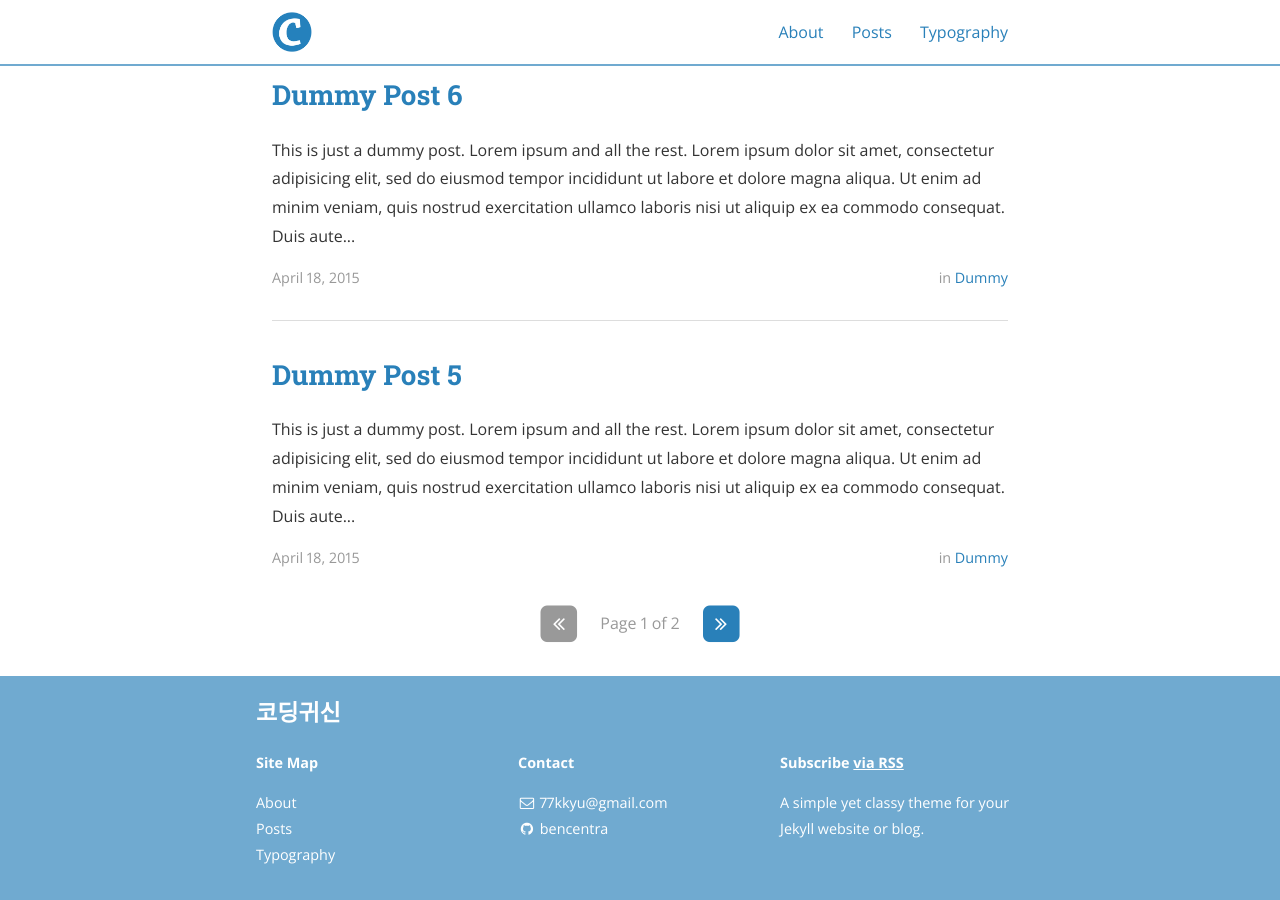
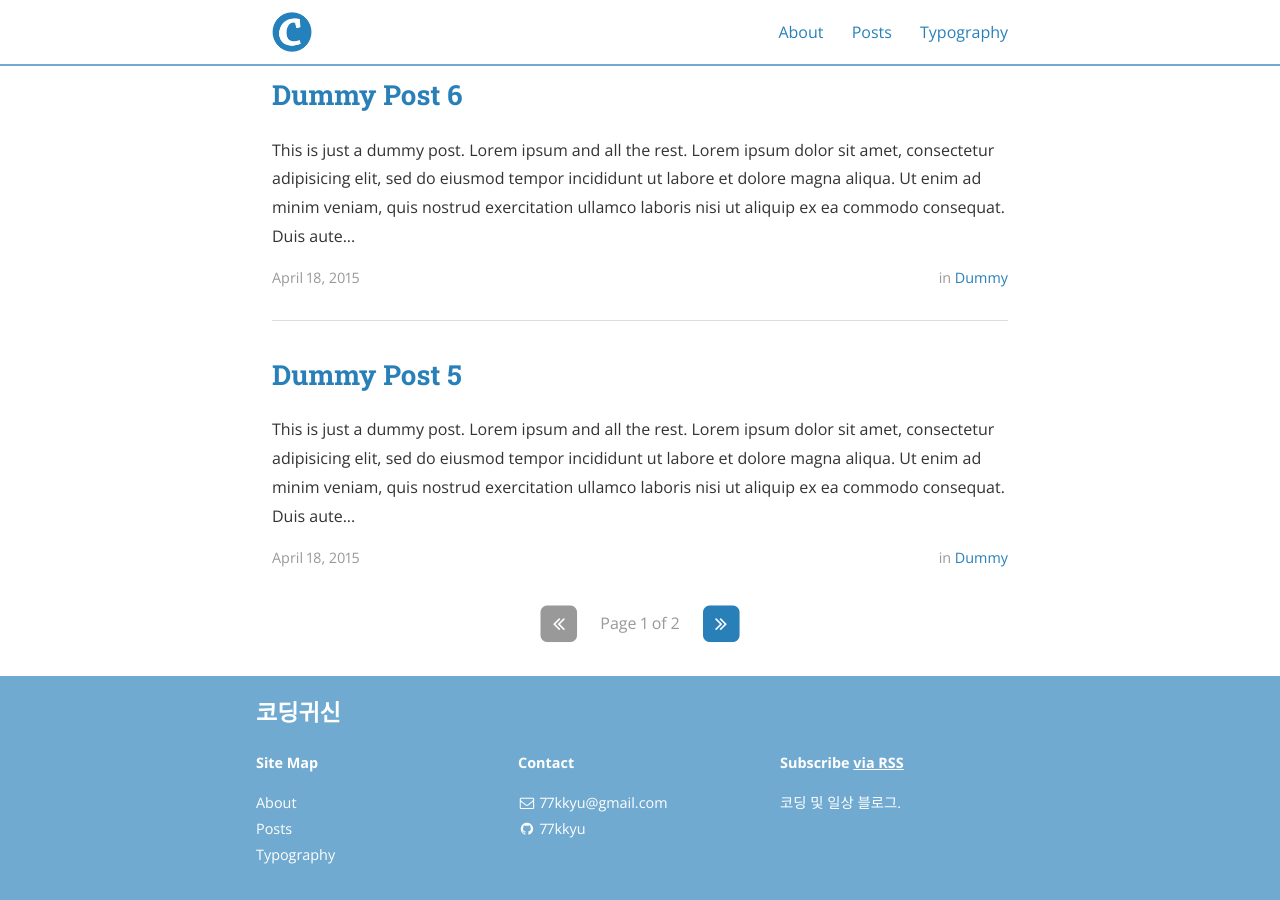
Before and after one commit to 77kkyu/77kkyu.github.io, a Jekyll site: the page built from index.html, in a window 1280 px wide and 900 px high, scrolled down 1249 px. Built offline with Jekyll 4.4.1, drawn with Linux system fonts in a browser that asks for light colours; nearby versions of some CDN libraries; the list of posts is cut into pages by our own code.

Commit message:
Update _config.yml

```diff
--- a/_config.yml
+++ b/_config.yml
@@ -14,7 +14,7 @@ subtitle: "오합지졸 코딩 이야기"
 email: 77kkyu@gmail.com
 name: 코딩귀신
 description: >
-  A simple yet classy theme for your Jekyll website or blog.
+  코딩 및 일상 블로그.
 # Base URL of site (i.e. /blog). It should always start with a slash,
 # and never end with a slash. Set it to a blank value if hosting at the
 # root of your server.
@@ -83,7 +83,7 @@ social:
 
    - name: GitHub
      icon: github
-     username: bencentra
+     username: 77kkyu
      url: https://github.com/77kkyu
      desc: Fork me on GitHub
      share: false
```
